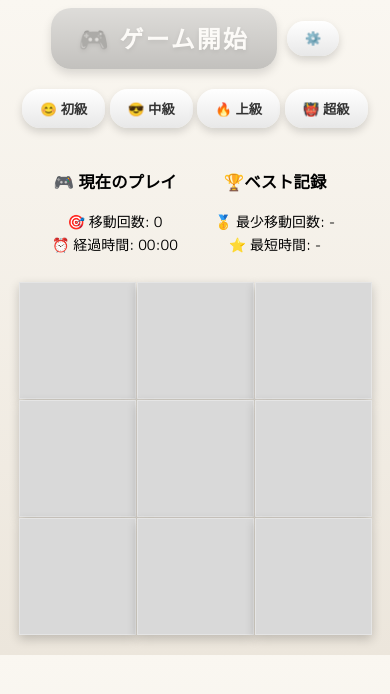
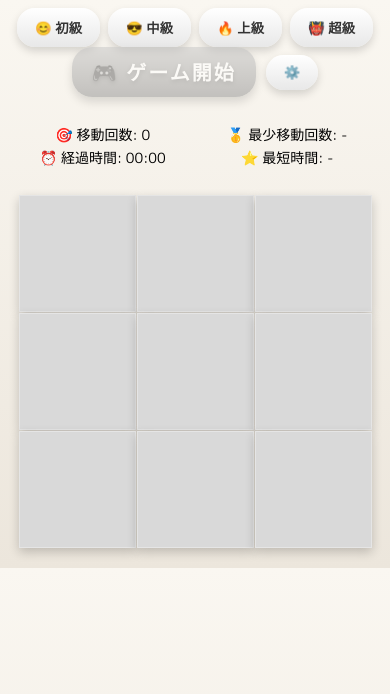
Before and after one commit to Crysoonp/animal-slide-puzzle, a plain HTML site: page index.html in a window 390 px wide. Both pictures are taken after a click on the button "🎮 START!". Drawn offline with Linux system fonts and the light colour scheme.

Commit message:
スマホ対応途中2

```diff
--- a/index.html
+++ b/index.html
@@ -74,7 +74,6 @@
 
     </div>
 
-    <div id="game-screen">
 
 
 
@@ -84,20 +83,51 @@
 
 
 
+<div id="game-screen">
+
+    <div id="difficulty-container"
+         class="difficulty-buttons">
+
+        <button id="diff-3"
+                onclick="setDifficulty(3)">
+            😊 初級
+        </button>
+
+        <button id="diff-4"
+                onclick="setDifficulty(4)">
+            😎 中級
+        </button>
+
+        <button id="diff-5"
+                onclick="setDifficulty(5)">
+            🔥 上級
+        </button>
+
+        <button id="diff-6"
+                onclick="setDifficulty(6)">
+            👹 超級
+        </button>
+
+    </div>
 
     <div class="main-actions">
 
-            <button id="cancel-button" class="cancel-button" onclick="cancelGame()" style="display:none;">
+        <button id="cancel-button"
+                class="cancel-button"
+                onclick="cancelGame()"
+                style="display: none;">
             ⏹ 中止
         </button>
 
-            <button id="start-button" class="start-button" onclick="shuffle()" disabled>
-
+        <button id="start-button"
+                class="start-button"
+                onclick="shuffle()"
+                disabled>
             🎮 ゲーム開始
-
         </button>
 
-            <button class="settings-button" onclick="toggleSettings()">
+        <button class="settings-button"
+                onclick="toggleSettings()">
             ⚙️
         </button>
 
@@ -107,57 +137,22 @@
 
 
 
-
-
-
-
-
-
-        <div id="difficulty-container" class="difficulty-buttons">
-
-            <button id="diff-3" onclick="setDifficulty(3)">
-                😊 初級
-            </button>
-
-            <button id="diff-4" onclick="setDifficulty(4)">
-                😎 中級
-            </button>
-
-            <button id="diff-5" onclick="setDifficulty(5)">
-                🔥 上級
-            </button>
-
-            <button id="diff-6" onclick="setDifficulty(6)">
-                👹 超級
-            </button>
-
-        </div>
-
-
-
-
-
-
-
-
-
-
-
     <div class="info-container">
 
     <div class="info-panel">
 
-                <h3>🎮 現在のプレイ</h3>
+        <p id="moves">
+            🎯 移動回数: 0
+        </p>
 
-                <p id="moves">🎯 移動回数: 0</p>
-
-                <p id="timer">⏰ 経過時間: 00:00</p>
+        <p id="timer">
+            ⏰ 経過時間: 00:00
+        </p>
 
     </div>
 
     <div class="record-panel">
 
-                <h3>🏆ベスト記録</h3>
         <p id="best">
             🥇 最少移動回数: -
         </p>
@@ -169,7 +164,6 @@
     </div>
 
 </div>
-
 
 
 
--- a/style.css
+++ b/style.css
@@ -217,7 +217,7 @@ h1 {
         "M PLUS Rounded 1c",
         sans-serif;
 
-    font-size: 24px;
+    font-size: 20px;
 
     font-weight: 700;
 
@@ -228,7 +228,7 @@ h1 {
 
     color: white;
 
-    padding: 12px 28px;
+    padding: 10px 20px;
 
     border-radius: 20px;
 
@@ -768,94 +768,6 @@ h1 {
 
 
 
-@media (max-width: 768px) {
-
-
-.cancel-button {
-
-    position: static;
-
-}
-
-.settings-button {
-
-    position: static;
-
-}
-
-.main-actions {
-
-    gap: 10px;
-
-}
-
-
-
-    .info-container {
-
-        display: flex;
-
-        flex-direction: row;
-
-        justify-content: center;
-
-        gap: 10px;
-
-        flex-wrap: nowrap;
-
-    }
-
-    .info-panel,
-    .record-panel {
-
-        min-width: 140px;
-
-        padding: 5px;
-
-        font-size: 14px;
-
-    }
-
-}
-
-
-
-
-
-
-@media (max-width: 768px) {
-
-    #clear-title {
-
-        font-size: 48px;
-
-        margin: 30px 0;
-
-    }
-
-    #clear-stats {
-
-        margin-top: 20px;
-
-        margin-bottom: 20px;
-
-        flex-direction: column;
-
-        gap: 10px;
-
-    }
-
-    #clear-buttons {
-
-        margin-top: 20px;
-
-        flex-direction: column;
-
-    }
-
-}
-
-
 
 
 
@@ -865,31 +777,75 @@ h1 {
 
 @media (max-width: 768px) {
 
+    /* 操作ボタン */
+
+    .main-actions {
+        gap: 10px;
+    }
+
+    .cancel-button,
+    .settings-button {
+        position: static;
+    }
+
+
+    /* 難易度 */
+
+    #difficulty-container {
+        display: flex;
+        justify-content: center;
+        flex-wrap: wrap;
+        gap: 8px;
+    }
+
+    #difficulty-container button {
+        min-width: 80px;
+    }
+
+
+    /* プレイ情報・ベスト記録 */
+
+    .info-container {
+        display: flex;
+        flex-direction: row;
+        justify-content: center;
+        gap: 10px;
+        flex-wrap: nowrap;
+    }
+
+    .info-panel,
+    .record-panel {
+        min-width: 0;
+        width: 44%;
+        padding: 5px;
+        font-size: 14px;
+    }
+
+
+    /* クリア画面 */
+
+    #clear-title {
+        font-size: 48px;
+        margin: 30px 0;
+        white-space: nowrap;
+    }
+
+    #clear-stats {
+        margin-top: 80px;
+        margin-bottom: 20px;
+        flex-direction: column;
+        gap: 5px;
+    }
+
     #clear-moves,
     #clear-time {
+        font-size: 18px;
+    }
 
-        font-size: 18px;
-
+    #clear-buttons {
+        margin-top: 20px;
+        flex-direction: column;
+        gap: 10px;
     }
 
 }
-
-
-
-
-
-
-
-@media (max-width: 768px) {
-
-    #clear-stats {
-
-        margin-top: 80px;
-
-        margin-bottom: 20px;
-
-        gap: 5px;
-
-    }
-
-}
```
Lines whose indentation alone changed are shown as unchanged.
